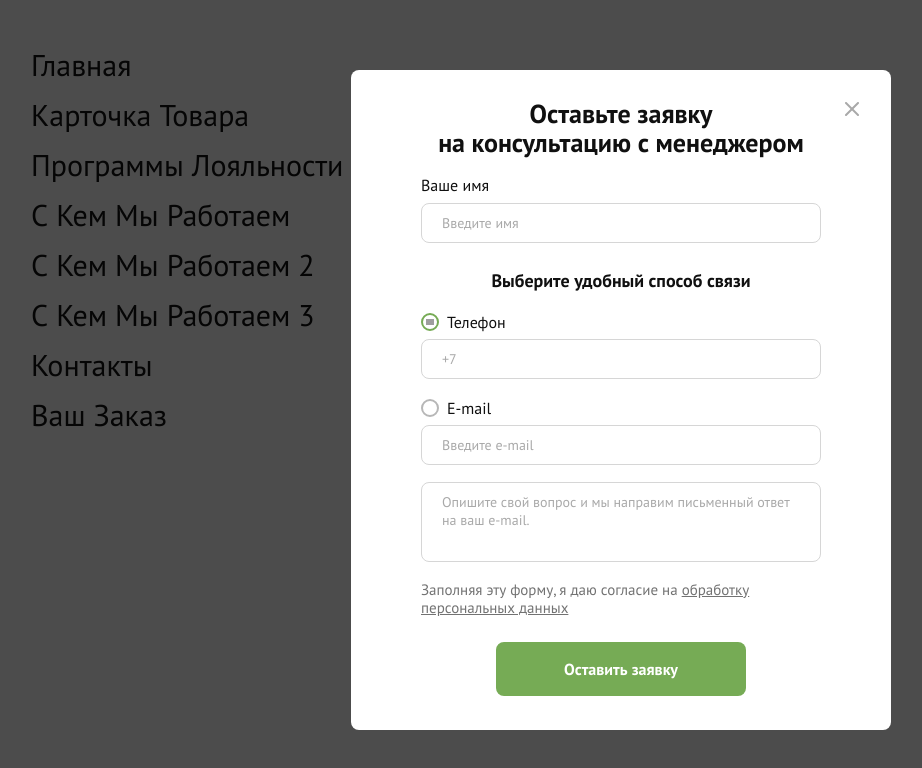
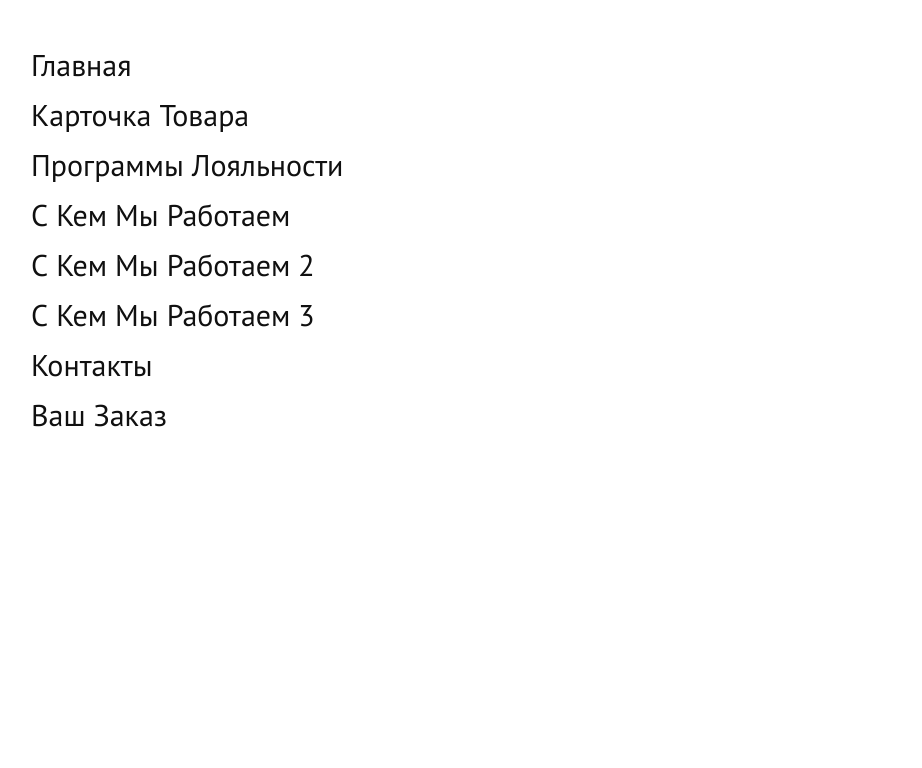
Before and after one commit to Gabbasov98/grossFood, a website: page src/nav.html in a window 1280 px wide. Shown: the whole page, without its empty margins (19-941 px from the left). Drawn offline with nearby package versions, Linux system fonts and the light colour scheme; files that its build step writes are made by us from their sources; grey boxes are pictures that could not be loaded; files whose address does not match are found by name.

```diff
--- a/src/components/_popups.html
+++ b/src/components/_popups.html
@@ -32,7 +32,7 @@
     </div>
 </div>
 
-<div class="modal modal--active" id="callModal2">
+<div class="modal" id="callModal2">
     <div class="modal__dialog">
         <button type="button" class="modal__close mbtn" data-bs-dismiss="modal" aria-label="Close">
             <svg width="14" height="14" viewBox="0 0 14 14" fill="none" xmlns="http://www.w3.org/2000/svg">
```
Also changed, not shown: build/catalog-item.html, build/contacts.html, build/index.html, build/loyalty.html, build/nav.html, build/order.html, build/work-with.html, build/work-with2.html, build/work-with3.html.
